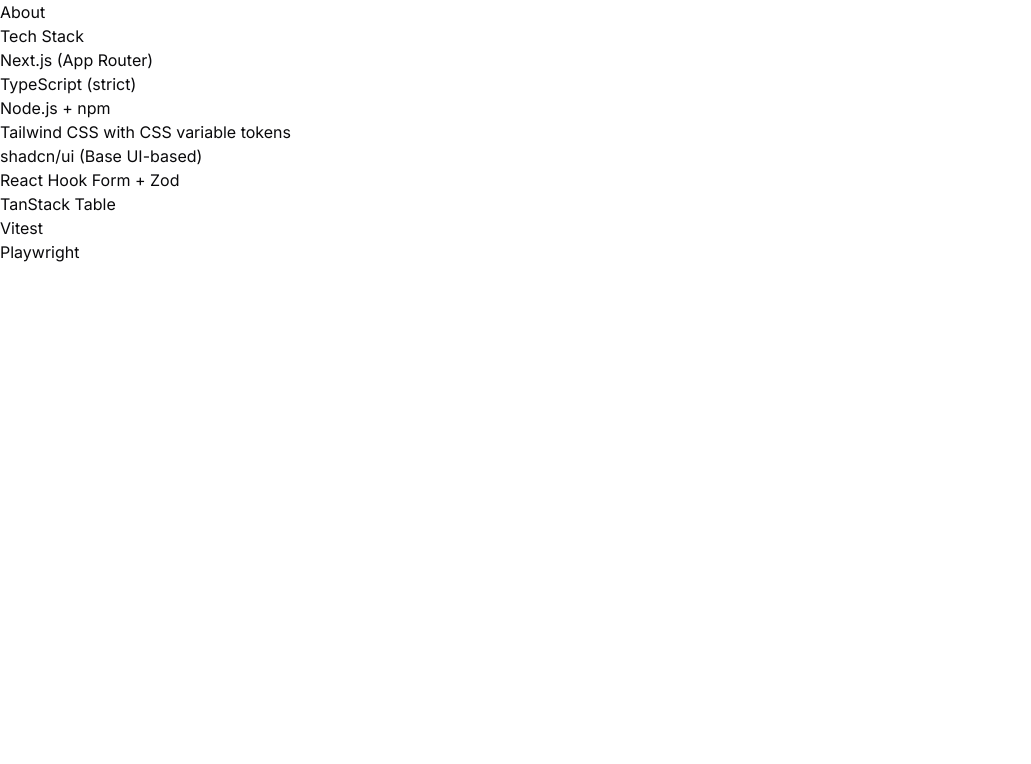
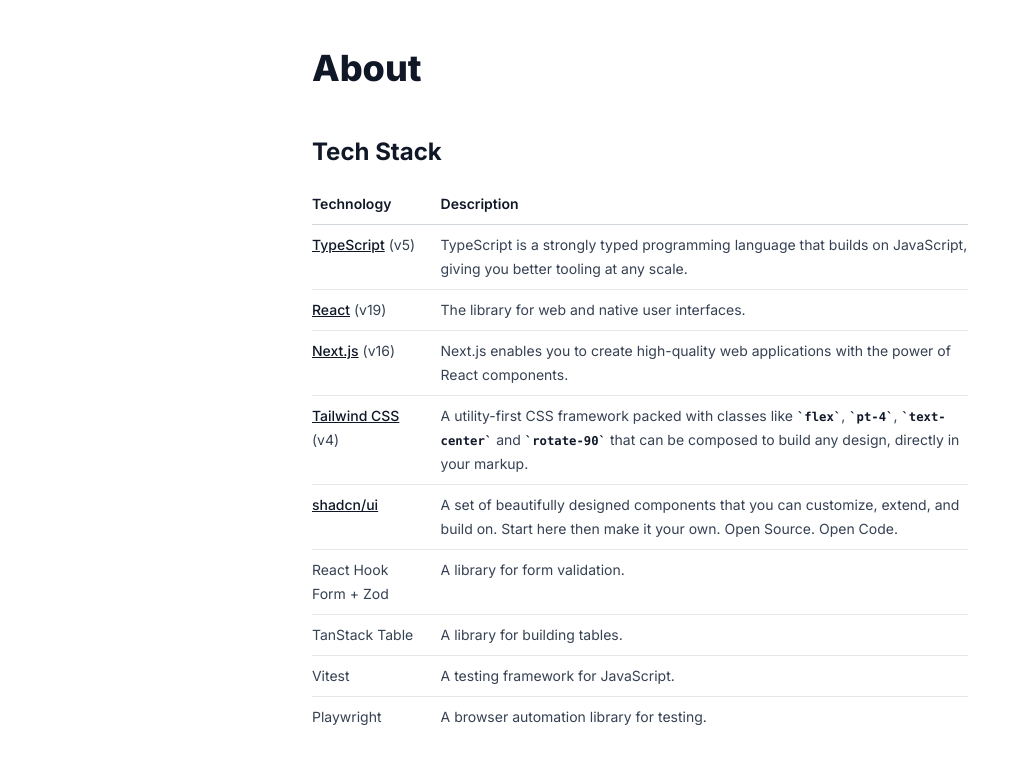
Before and after one commit to expectNothin9/art-4, a Next.js app: page /about in a window 1280 px wide. Shown: the top 764 px of the page, without its empty margins (0-1031 px from the left). Built offline with nearby package versions, Linux system fonts and the light colour scheme; no server answers.

Commit message:
feat: support table in mdx (remark-gfm in turboxpack)

```diff
--- a/app/about/about.md
+++ b/app/about/about.md
@@ -2,12 +2,14 @@
 
 ## Tech Stack
 
-- Next.js (App Router)
-- TypeScript (strict)
-- Node.js + npm
-- Tailwind CSS with CSS variable tokens
-- shadcn/ui (Base UI-based)
-- React Hook Form + Zod
-- TanStack Table
-- Vitest
-- Playwright
+| Technology                                         | Description                                                                                                                                                             |
+| -------------------------------------------------- | ----------------------------------------------------------------------------------------------------------------------------------------------------------------------- |
+| [TypeScript](https://www.typescriptlang.org/) (v5) | TypeScript is a strongly typed programming language that builds on JavaScript, giving you better tooling at any scale.                                                  |
+| [React](https://react.dev/) (v19)                  | The library for web and native user interfaces.                                                                                                                         |
+| [Next.js](https://nextjs.org/) (v16)               | Next.js enables you to create high-quality web applications with the power of React components.                                                                         |
+| [Tailwind CSS](https://tailwindcss.com/) (v4)      | A utility-first CSS framework packed with classes like `flex`, `pt-4`, `text-center` and `rotate-90` that can be composed to build any design, directly in your markup. |
+| [shadcn/ui](https://ui.shadcn.com/)                | A set of beautifully designed components that you can customize, extend, and build on. Start here then make it your own. Open Source. Open Code.                        |
+| React Hook Form + Zod                              | A library for form validation.                                                                                                                                          |
+| TanStack Table                                     | A library for building tables.                                                                                                                                          |
+| Vitest                                             | A testing framework for JavaScript.                                                                                                                                     |
+| Playwright                                         | A browser automation library for testing.                                                                                                                               |
--- a/app/about/page.tsx
+++ b/app/about/page.tsx
@@ -1,5 +1,11 @@
 import About from "./about.md";
 
 export default function AboutPage() {
-  return <About />;
+  return (
+    <main className="py-12">
+      <article className="prose dark:prose-invert mx-auto">
+        <About />
+      </article>
+    </main>
+  );
 }
--- a/app/globals.css
+++ b/app/globals.css
@@ -1,6 +1,7 @@
 @import "tailwindcss";
 @import "tw-animate-css";
 @import "shadcn/tailwind.css";
+@plugin "@tailwindcss/typography";
 
 @custom-variant dark (&:is(.dark *));
 
--- a/next.config.ts
+++ b/next.config.ts
@@ -13,6 +13,10 @@
 const withMDX = createMDX({
   // Add markdown plugins here, as desired
   extension: /\.(md|mdx)$/,
+  options: {
+    remarkPlugins: [["remark-gfm", { strict: true, throwOnError: true }]],
+    rehypePlugins: [],
+  },
 });
 
 // Merge MDX config with Next.js config
--- a/package.json
+++ b/package.json
@@ -23,6 +23,7 @@
     "next-themes": "^0.4.6",
     "react": "19.2.3",
     "react-dom": "19.2.3",
+    "remark-gfm": "^4.0.1",
     "shadcn": "^3.7.0",
     "tailwind-merge": "^3.4.0",
     "tw-animate-css": "^1.4.0"
@@ -30,6 +31,7 @@
   "devDependencies": {
     "@playwright/test": "^1.58.1",
     "@tailwindcss/postcss": "^4",
+    "@tailwindcss/typography": "^0.5.19",
     "@types/node": "^20",
     "@types/react": "^19",
     "@types/react-dom": "^19",
```
Also changed, not shown: 1 other file (tests, documents, lock files or other folders).
